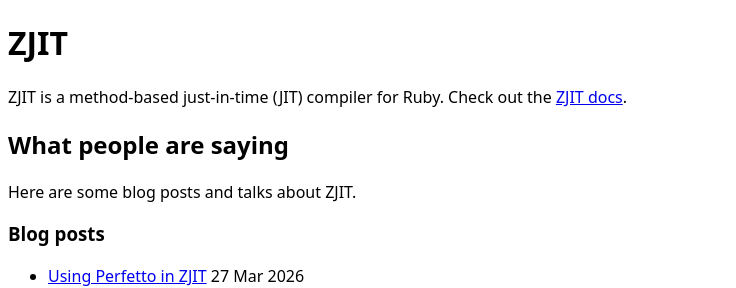
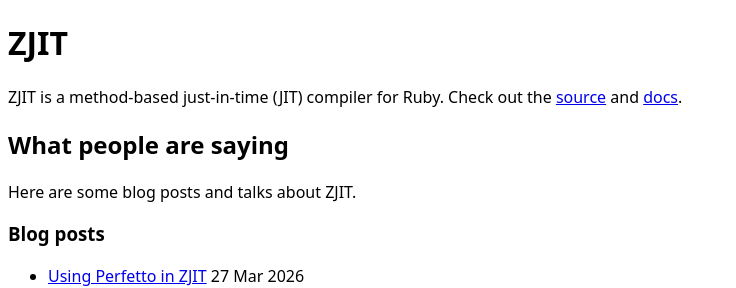
Before and after one commit to Shopify/zjit-website, a Jekyll site: the page built from index.md, in a window 1280 px wide. Shown: the top 288 px of the page, without its empty margins (0-736 px from the left). Built offline with Jekyll 4.4.1, drawn with Linux system fonts in a browser that asks for light colours.

Commit message:
Link to source

```diff
--- a/index.md
+++ b/index.md
@@ -2,7 +2,9 @@
 title: ZJIT
 ---
 
-ZJIT is a method-based just-in-time (JIT) compiler for Ruby. Check out the [ZJIT docs](https://docs.ruby-lang.org/en/master/jit/zjit_md.html).
+ZJIT is a method-based just-in-time (JIT) compiler for Ruby.
+Check out the [source](https://github.com/ruby/ruby/tree/master/zjit)
+and [docs](https://docs.ruby-lang.org/en/master/jit/zjit_md.html).
 
 ## What people are saying
 
```
